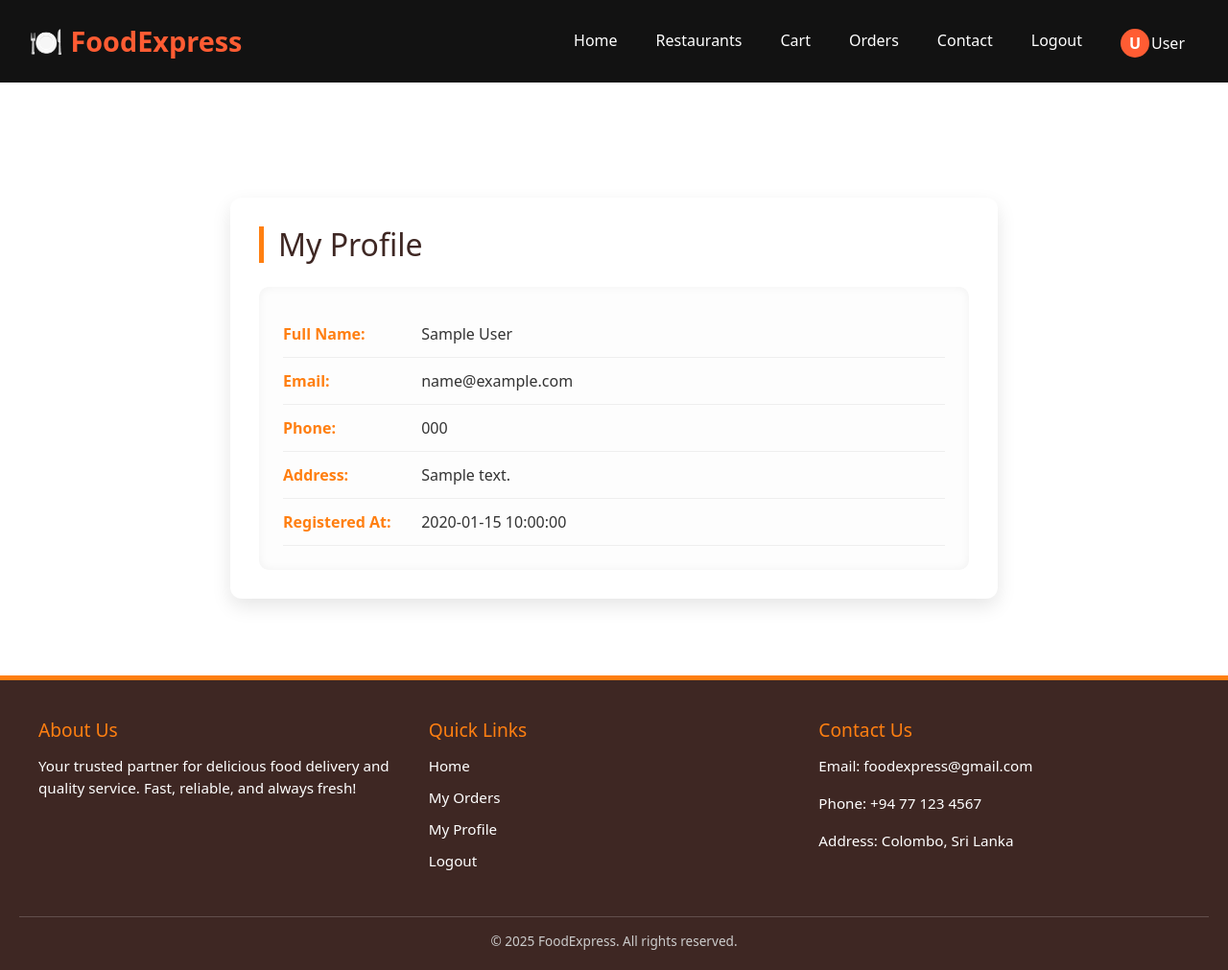
After one commit to AmriShanab/food-delivery-app, a PHP site: page /profile.php in a window 1280 px wide. The commit adds this page. Shown: the whole page at 96% size. Run offline with PHP 8.4, Linux system fonts and the light colour scheme; the visitor is signed in with stand-in values (Sample User, id 1); tables that the repository leaves empty or names only in its code hold one stand-in row (values such as "Sample post").

Commit message:
New Updates

```diff
--- a/assets/styles.css
+++ b/assets/styles.css
@@ -39,7 +39,7 @@ body {
 .nav-links {
     list-style: none;
     display: flex;
-    gap: 20px;
+    gap: 10px;
 }
 
 .nav-links a {
--- a/cart.php
+++ b/cart.php
@@ -136,6 +136,7 @@ include "layouts/header.php";
         </div>
     </div>
 </div>
+
 
 <!-- Make sure Bootstrap JS is included -->
 <script src="https://cdn.jsdelivr.net/npm/bootstrap@5.3.0-alpha1/dist/js/bootstrap.bundle.min.js"></script>
--- /dev/null
+++ b/layouts/footer.php
@@ -0,0 +1,86 @@
+<style>
+    .site-footer {
+    background-color: #3E2723;
+    color: white;
+    padding: 40px 20px 20px 20px;
+    font-size: 0.95rem;
+    margin-top: 80px;
+    border-top: 5px solid #FF7F11;
+}
+
+.footer-container {
+    display: flex;
+    justify-content: space-between;
+    flex-wrap: wrap;
+    max-width: 1200px;
+    margin: 0 auto;
+    gap: 20px;
+}
+
+.footer-section {
+    flex: 1;
+    min-width: 250px;
+}
+
+.footer-section h4 {
+    font-size: 1.2rem;
+    margin-bottom: 15px;
+    color: #FF7F11;
+}
+
+.footer-section ul {
+    list-style: none;
+    padding: 0;
+}
+
+.footer-section ul li {
+    margin-bottom: 10px;
+}
+
+.footer-section ul li a {
+    color: white;
+    text-decoration: none;
+    transition: color 0.3s;
+}
+
+.footer-section ul li a:hover {
+    color: #FF7F11;
+}
+
+.footer-bottom {
+    text-align: center;
+    margin-top: 30px;
+    border-top: 1px solid #ffffff2f;
+    padding-top: 15px;
+    font-size: 0.85rem;
+    color: #ccc;
+}
+
+</style>
+
+<footer class="site-footer">
+    <div class="footer-container">
+        <div class="footer-section">
+            <h4>About Us</h4>
+            <p>Your trusted partner for delicious food delivery and quality service. Fast, reliable, and always fresh!</p>
+        </div>
+        <div class="footer-section">
+            <h4>Quick Links</h4>
+            <ul>
+                <li><a href="dashboard.php">Home</a></li>
+                <li><a href="orders.php">My Orders</a></li>
+                <li><a href="profile.php">My Profile</a></li>
+                <li><a href="signin.php">Logout</a></li>
+            </ul>
+        </div>
+        <div class="footer-section">
+            <h4>Contact Us</h4>
+            <p>Email: foodexpress@gmail.com</p>
+            <p>Phone: +94 77 123 4567</p>
+            <p>Address: Colombo, Sri Lanka</p>
+        </div>
+    </div>
+    <div class="footer-bottom">
+        &copy; <?= date('Y') ?> FoodExpress. All rights reserved.
+    </div>
+</footer>
--- a/layouts/header.php
+++ b/layouts/header.php
@@ -7,11 +7,9 @@
     <title>Dashboard | Food Delivery</title>
     <link rel="stylesheet" href="assets/styles.css">
     <link href="https://fonts.googleapis.com/css2?family=Poppins:wght@300;400;600&display=swap" rel="stylesheet">
-    <!-- Only include Leaflet CSS here -->
     <link rel="stylesheet" href="https://unpkg.com/leaflet@1.9.4/dist/leaflet.css" />
-    <!-- Bootstrap 5 CSS -->
     <link href="https://cdn.jsdelivr.net/npm/bootstrap@5.3.3/dist/css/bootstrap.min.css" rel="stylesheet" integrity="sha384-QWTKZyjpPEjISv5WaRU9OFeRpok6YctnYmDr5pNlyT2bRjXh0JMhjY6hW+ALEwIH" crossorigin="anonymous">
-<style>
+    <style>
         .navbar {
             background-color: #121212 !important;
             color: rgb(255, 92, 51) !important;
@@ -27,15 +25,35 @@
         }
 
         .nav-links a:hover {
-            background-color: rgb(255, 92, 51) !important;
+            background-color: rgb(218, 184, 175) !important;
         }
 
-        .dropdown-content a:hover {
-            background-color: rgb(255, 92, 51) !important;
+        .user-profile-link {
+            display: flex;
+            align-items: center;
+            gap: 2px;
+            padding: 2px 5px;
+            border-radius: 4px;
+            transition: background-color 0.3s;
         }
 
+        .user-profile-link:hover {
+            background-color: rgb(255, 92, 51) !important;
+            text-decoration: none;
+        }
+
+        .user-avatar {
+            width: 30px;
+            height: 30px;
+            border-radius: 50%;
+            background-color: rgb(255, 92, 51);
+            display: flex;
+            align-items: center;
+            justify-content: center;
+            color: white;
+            font-weight: bold;
+        }
     </style>
-    <link href="https://cdn.jsdelivr.net/npm/bootstrap@5.3.3/dist/css/bootstrap.min.css" rel="stylesheet">
 </head>
 
 <body>
@@ -44,20 +62,24 @@
         <div class="logo">
             <a href="dashboard.php">🍽️ FoodExpress</a>
         </div>
-        <ul class="nav-links">
+        <ul class="nav-links" style="margin-top: 15px;">
             <li><a href="dashboard.php" class="<?= basename($_SERVER['PHP_SELF']) == 'dashboard.php' ? 'active' : '' ?>">Home</a></li>
             <li><a href="restaurents.php" class="<?= basename($_SERVER['PHP_SELF']) == 'restaurents.php' ? 'active' : '' ?>">Restaurants</a></li>
             <li><a href="cart.php" class="<?= basename($_SERVER['PHP_SELF']) == 'cart.php' ? 'active' : '' ?>">Cart</a></li>
             <li><a href="orders.php" class="<?= basename($_SERVER['PHP_SELF']) == 'orders.php' ? 'active' : '' ?>">Orders</a></li>
-            <li><a href="contact.php" class="<?= basename($_SERVER['PHP_SELF']) == 'contact.php' ? 'active' : '' ?>">Contact</a></li>
-            <li class="dropdown">
-                <a href="#" class="dropbtn">👤 Account ▾</a>
-                <div class="dropdown-content">
-                    <a href="profile.php">Profile</a>
-                    <a href="settings.php">Settings</a>
-                    <a href="signin.php">Logout</a>
-                </div>
-            </li>
+            <li><a href="contactus.php" class="<?= basename($_SERVER['PHP_SELF']) == 'contactus.php' ? 'active' : '' ?>">Contact</a></li>
+            <?php if(isset($_SESSION['user_id'])): ?>
+                <li><a href="signin.php">Logout</a></li>
+                <a href="profile.php" class="user-profile-link" style="margin-bottom: -15px; margin-top: -10px;">
+                        <div class="user-avatar">
+                            <?= substr($_SESSION['username'] ?? 'U', 0, 1) ?>
+                        </div>
+                        <?= htmlspecialchars($_SESSION['username'] ?? 'User') ?>
+                    </a>
+            <?php else: ?>
+                <li><a href="login.php">Login</a></li>
+                <li><a href="register.php">Register</a></li>
+            <?php endif; ?>
         </ul>
         <div class="hamburger" onclick="toggleMenu()">☰</div>
     </nav>
--- /dev/null
+++ b/profile.php
@@ -0,0 +1,73 @@
+<?php
+session_start();
+include "layouts/header.php";
+require_once 'database/dbconfig.php';
+
+// Check if user is logged in
+if (!isset($_SESSION['user_id'])) {
+    die("Access denied. Please login.");
+}
+
+$user_id = $_SESSION['user_id'];
+
+// Fetch user details
+$sql = "SELECT * FROM users WHERE id = :user_id";
+$stmt = $db->prepare($sql);
+$stmt->bindParam(':user_id', $user_id, PDO::PARAM_INT);
+$stmt->execute();
+$user = $stmt->fetch(PDO::FETCH_ASSOC);
+
+if (!$user) {
+    die("User not found.");
+}
+?>
+<style>
+    .profile-container {
+    max-width: 800px;
+    margin: 120px auto 40px auto;
+    background-color: white;
+    padding: 30px;
+    border-radius: 12px;
+    box-shadow: 0 8px 20px rgba(0, 0, 0, 0.1);
+}
+
+.profile-container h2 {
+    color: #3E2723;
+    font-size: 2rem;
+    margin-bottom: 25px;
+    border-left: 5px solid #FF7F11;
+    padding-left: 15px;
+}
+
+.profile-card {
+    background-color: #fdfdfd;
+    padding: 25px;
+    border-radius: 10px;
+    box-shadow: inset 0 0 10px rgba(0, 0, 0, 0.05);
+}
+
+.profile-row {
+    font-size: 1rem;
+    padding: 12px 0;
+    border-bottom: 1px solid #eee;
+    color: #333;
+}
+
+.profile-row strong {
+    color: #FF7F11;
+    min-width: 140px;
+    display: inline-block;
+}
+
+</style>
+<div class="profile-container">
+    <h2>My Profile</h2>
+    <div class="profile-card">
+        <div class="profile-row"><strong>Full Name:</strong> <?= htmlspecialchars($user['first_name'] . ' ' . $user['last_name']) ?></div>
+        <div class="profile-row"><strong>Email:</strong> <?= htmlspecialchars($user['email']) ?></div>
+        <div class="profile-row"><strong>Phone:</strong> <?= htmlspecialchars($user['phone']) ?></div>
+        <div class="profile-row"><strong>Address:</strong> <?= nl2br(htmlspecialchars($user['address'])) ?></div>
+        <div class="profile-row"><strong>Registered At:</strong> <?= htmlspecialchars($user['created_at']) ?></div>
+    </div>
+</div>
+<?php include "layouts/footer.php"; ?>
--- a/restaurents.php
+++ b/restaurents.php
@@ -34,3 +34,5 @@ include "layouts/header.php";
         ?>
     </div>
 </div>
+
+<?php include "layouts/footer.php"; ?>
```
Also changed, not shown: other parts of assets/styles.css (+76 -1 lines), auth.php (added, +19 -0 lines), contactus.php (+80 -84 lines), dashboard.php (+13 -10 lines), orders.php (added, +142 -0 lines).
